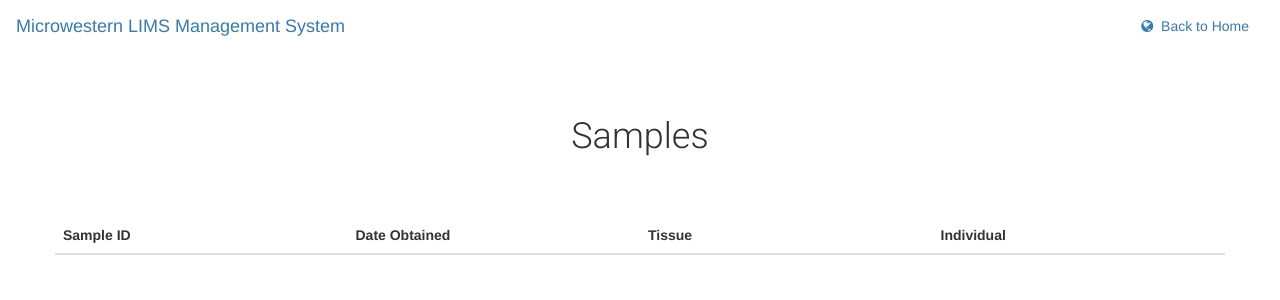
After one commit to WhiteLab/mw_viewer, a Django app: template templates/viewer/samples/view_sample.html in a window 1280 px wide. The commit adds this page. Shown: the top 300 px of the page. Run offline with Django 3.2, Linux system fonts and the light colour scheme; the template is opened without the code that fills it, so the values that code supplies are empty; some libraries are stand-ins or nearby versions.

Commit message:
Added more buttons and also sample view

```diff
--- a/templates/viewer/base.html
+++ b/templates/viewer/base.html
@@ -10,11 +10,15 @@
     <link rel="stylesheet" href="https://maxcdn.bootstrapcdn.com/font-awesome/4.4.0/css/font-awesome.min.css">
     <link href='https://fonts.googleapis.com/css?family=Cousine' rel='stylesheet' type='text/css'>
     <!-- Latest compiled and minified CSS -->
-    <link rel="stylesheet" href="https://maxcdn.bootstrapcdn.com/bootstrap/3.3.6/css/bootstrap.min.css" integrity="sha384-1q8mTJOASx8j1Au+a5WDVnPi2lkFfwwEAa8hDDdjZlpLegxhjVME1fgjWPGmkzs7" crossorigin="anonymous">
+    <link rel="stylesheet" href="https://maxcdn.bootstrapcdn.com/bootstrap/3.3.6/css/bootstrap.min.css"
+          integrity="sha384-1q8mTJOASx8j1Au+a5WDVnPi2lkFfwwEAa8hDDdjZlpLegxhjVME1fgjWPGmkzs7" crossorigin="anonymous">
 
     <title>MicroWestern LIMS System</title>
 </head>
 <body>
+{% block header %}
+    {% include 'viewer/headers/base_header.html' %}
+{% endblock header %}
 {% block content %}
 {% endblock content %}
 </body>
--- /dev/null
+++ b/templates/viewer/headers/base_header.html
@@ -0,0 +1,22 @@
+<nav class="navbar navbar-simple">
+    <div class="container-fluid navbar-inner">
+        <!-- Brand and toggle get grouped for better mobile display -->
+        <div class="navbar-header">
+            <a class="navbar-brand">Microwestern LIMS Management System</a>
+        </div>
+
+        <!-- Collect the nav links, forms, and other content for toggling -->
+        <div class="collapse navbar-collapse" id="bs-example-navbar-collapse-1">
+            <ul class="nav navbar-nav navbar-right">
+                <li><a href="/mw_viewer/viewer/mw_viewer/"><span class="fa fa-globe"></span>&nbsp;&nbsp;Back to Home</a></li>
+                <!--{% if user.is_authenticated %}-->
+                <!--<li class="divider-vertical"><a href="#">Hello, {{ user.username }}</a></li>-->
+                <!--<li><a href="/seqConfig/logout/">Log Out&nbsp;&nbsp;<span class="fa fa-sign-out"></span></a></li>-->
+                <!--{% else %}-->
+                <!--<li><a href="/seqConfig/login/">Log In&nbsp;&nbsp;<span class="fa fa-sign-in"></span></a></li>-->
+                <!--{% endif %}-->
+
+            </ul>
+        </div><!-- /.navbar-collapse -->
+    </div><!-- /.container-fluid -->
+</nav>
--- a/templates/viewer/individuals/view.html
+++ b/templates/viewer/samples/view_sample.html
@@ -3,7 +3,7 @@
 <div class="container">
     <section class="mw-viewer-section">
         <div class="row mw-viewer-text-center">
-            <h1 class="mw-viewer-header">Project Management</h1>
+            <h1 class="mw-viewer-header">Samples</h1>
         </div>
     </section>
     <section class="mw-viewer-section">
@@ -11,15 +11,19 @@
             <table class="table table-hover">
                 <thead>
                 <tr>
-                    <th class="col-xs-2">Individual ID</th>
-                    <th class="col-xs-4">Gender</th>
+                    <th class="col-xs-2">Sample ID</th>
+                    <th class="col-xs-2">Date Obtained</th>
+                    <th class="col-xs-2">Tissue</th>
+                    <th class="col-xs-2">Individual</th>
                 </tr>
                 </thead>
                 <tbody>
-                {% for ind in individuals %}
+                {% for samp in sample %}
                 <tr>
-                    <td>{{ ind.individual_id }}</td>
-                    <td>{{ ind.gender }}</td>
+                    <td>{{ samp.sample_id }}</td>
+                    <td>{{ samp.date_obtained }}</td>
+                    <td>{{ samp.tissue }}</td>
+                    <td>{{ samp.individual }}</td>
                 </tr>
                 {% endfor %}
                 </tbody>
```
Also changed, not shown: admin.py (+8 -8 lines), models.py (+7 -5 lines), templates/viewer/individuals/view_individual.html (added, +30 -0 lines), templates/viewer/mw_viewer_home.html (+15 -1 lines), urls.py (+5 -3 lines), views.py (+8 -3 lines).
